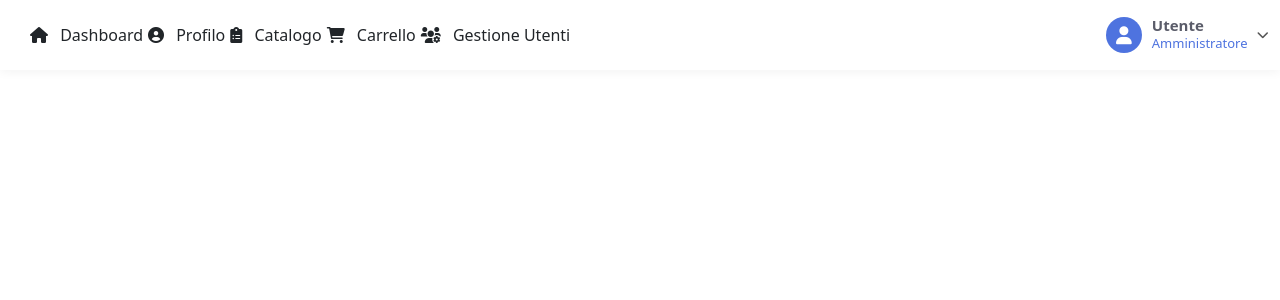
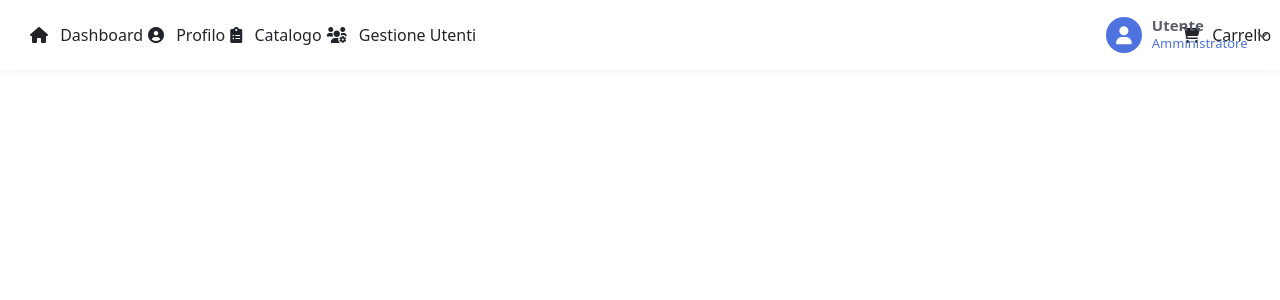
Before and after one commit to bryanezennadi/agenzia_turismo, a PHP site: page /componenti/header2.php in a window 1280 px wide. Shown: the top 300 px of the page. Run offline with PHP 8.4, Linux system fonts and the light colour scheme; the visitor is signed in with stand-in values (Sample User, id 1).

Commit message:
sistemato css, guardare commit precendete per le modifiche da fare

```diff
--- a/agenzia_turismo/altri_file/Catalogo.css
+++ b/agenzia_turismo/altri_file/Catalogo.css
@@ -77,7 +77,10 @@ body {
     flex: 1;
     margin-left: 30px;
 }
-
+.item-carrello{
+    margin-left: 90%;
+    position: fixed;
+}
 .nav-menu {
     display: flex;
     list-style: none;
--- a/agenzia_turismo/altri_file/carrello.css
+++ b/agenzia_turismo/altri_file/carrello.css
@@ -49,7 +49,7 @@
     cursor: pointer;
 }
 .item-carrello{
-    right: 0;
+    margin-left: 90%;
     position: fixed;
 }
 
--- a/agenzia_turismo/altri_file/dashboard.css
+++ b/agenzia_turismo/altri_file/dashboard.css
@@ -450,7 +450,10 @@ body {
     font-style: italic;
     color: #666;
 }
-
+.item-carrello{
+    margin-left: 90%;
+    position: fixed;
+}
 .evento-actions {
     margin-left: 15px;
 }
--- a/agenzia_turismo/altri_file/pagamento.css
+++ b/agenzia_turismo/altri_file/pagamento.css
@@ -38,7 +38,10 @@
     font-size: 22px;
     font-weight: 600;
 }
-
+.item-carrello{
+    margin-left: 90%;
+    position: fixed;
+}
 .navbar-toggle {
     display: none;
     background: none;
```
